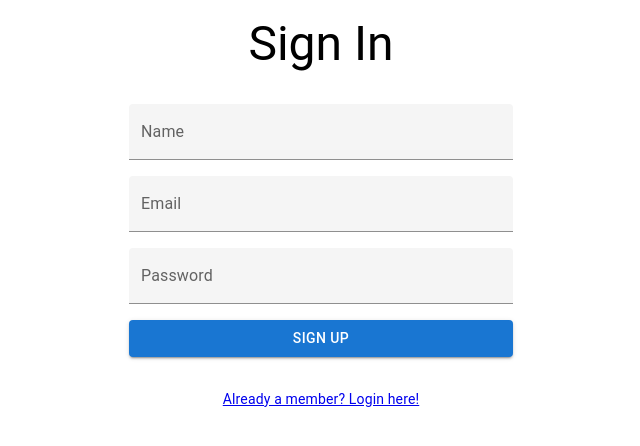
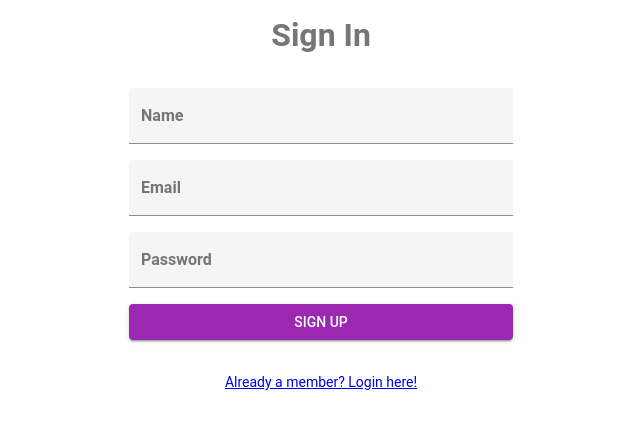
Before and after one commit to Prince-terawe/project-frontend, a React (Create React App) app: page /sign-up in a window 1280 px wide. Shown: the top 446 px of the page, without its empty margins (319-959 px from the left). Built offline with nearby package versions, Linux system fonts and the light colour scheme; no server answers.

Commit message:
custom theme added

```diff
--- a/src/Content/notFound.js
+++ b/src/Content/notFound.js
@@ -3,6 +3,7 @@ const NotFoundContent = {
   description1: 'Page Not Found',
   description2:
     'The page you are looking for does not exist or has been moved.',
+  backToHome: 'Back To Home',
 };
 
 export default NotFoundContent;
--- a/src/Pages/login.jsx
+++ b/src/Pages/login.jsx
@@ -58,7 +58,7 @@ const Login = () => {
 
   return (
     <MainContainer>
-      <Typography variant="h3" align="center" mt={2}>
+      <Typography variant="h4" align="center" mt={2}>
         {loginContent.title}
       </Typography>
       <FormContainer>
--- a/src/Pages/notFound.jsx
+++ b/src/Pages/notFound.jsx
@@ -13,25 +13,17 @@ function NotFound() {
 
   return (
     <NotFoundContainer>
-      <Typography
-        variant="h1"
-        sx={{ fontSize: '6rem', fontWeight: 'bold', color: '#1976d2' }}
-      >
+      <Typography variant="h1" color="#1976d2">
         {NotFoundContent.title}
       </Typography>
       <Typography variant="h4" mt={3} color="#333">
         {NotFoundContent.description1}
       </Typography>
-      <Typography variant="body1" mt={3} color="#666">
+      <Typography variant="body1" my={3} color="#666">
         {NotFoundContent.description2}
       </Typography>
-      <Button
-        variant="contained"
-        color="primary"
-        onClick={handleGoHome}
-        sx={{ padding: '10px' }}
-      >
-        Go to Home
+      <Button variant="contained" color="primary" onClick={handleGoHome}>
+        {NotFoundContent.backToHome}
       </Button>
     </NotFoundContainer>
   );
--- a/src/Pages/signUp.jsx
+++ b/src/Pages/signUp.jsx
@@ -45,7 +45,7 @@ const SignUp = () => {
 
   return (
     <MainContainer>
-      <Typography variant="h3" align="center" mt={2}>
+      <Typography variant="h4" align="center" mt={2}>
         {signUpContent.title}
       </Typography>
       <FormContainer>
--- /dev/null
+++ b/src/Theme/theme.js
@@ -0,0 +1,32 @@
+import { createTheme } from '@mui/material/styles';
+import { green, grey, purple } from '@mui/material/colors';
+
+const theme = createTheme({
+  palette: {
+    primary: {
+      main: purple[500],
+    },
+    secondary: {
+      main: green[500],
+    },
+  },
+  typography: {
+    fontFamily: 'Roboto, Arial, sans-serif',
+    h1: {
+      fontSize: '5rem',
+      fontWeight: 'bold',
+    },
+    h4: {
+      fontSize: '2rem',
+      fontWeight: 'bold',
+      color: grey[600],
+    },
+    body1: {
+      fontSize: '1rem',
+      fontWeight: 'bold',
+      color: grey[600],
+    },
+  },
+});
+
+export default theme;
--- a/src/index.js
+++ b/src/index.js
@@ -3,12 +3,16 @@ import ReactDOM from 'react-dom/client';
 import './index.css';
 import App from './App';
 import ErrorBoundary from './Components/errorBoundary';
+import { ThemeProvider } from '@mui/material/styles';
+import theme from './Theme/theme';
 
 const root = ReactDOM.createRoot(document.getElementById('root'));
 root.render(
   <React.StrictMode>
-    <ErrorBoundary>
-      <App />
-    </ErrorBoundary>
+    <ThemeProvider theme={theme}>
+      <ErrorBoundary>
+        <App />
+      </ErrorBoundary>
+    </ThemeProvider>
   </React.StrictMode>
 );
```
